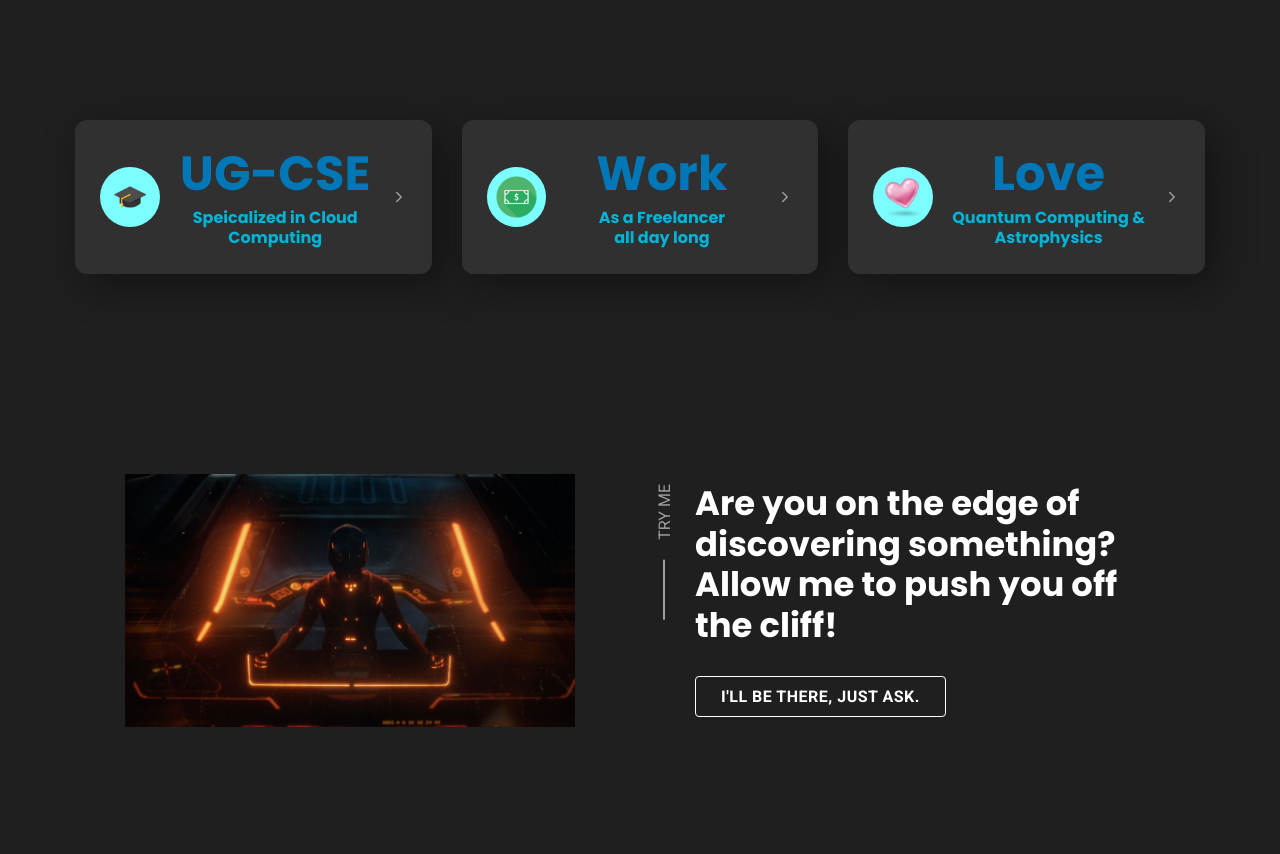
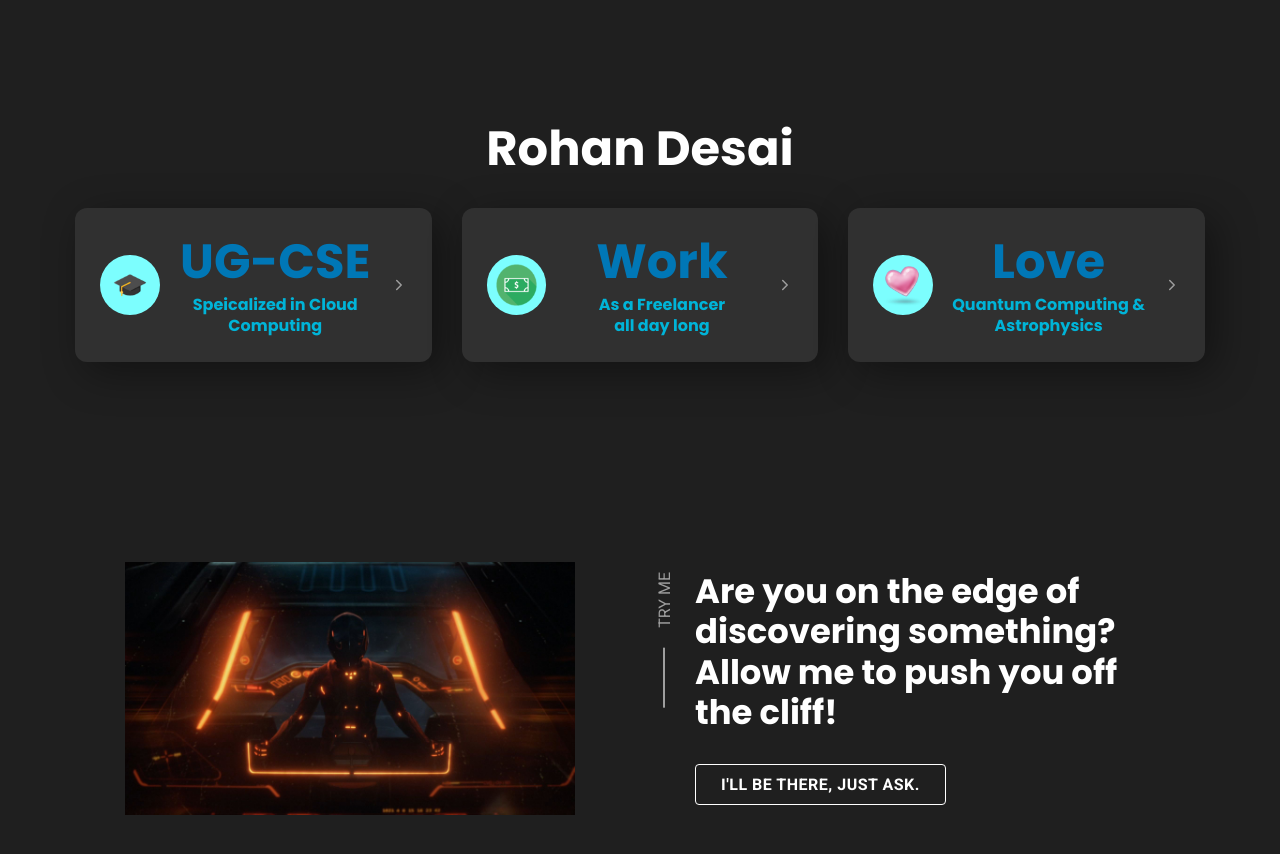
Before and after one commit to RohanDesai7/RohanDesai7.github.io, a plain HTML site: page index.html in a window 1280 px wide. Shown: the part 880-1734 px from the top of the page. Drawn offline with nearby package versions, Linux system fonts and the light colour scheme; a web font is replaced by a local one.

Commit message:
Update index.html

```diff
--- a/index.html
+++ b/index.html
@@ -98,6 +98,7 @@
       </section>
 
       <section class="stats" id="stats">
+        <h2 class="h2 hero-title">Rohan Desai</h2>
         <ul class="stats-list">
           <li>
             <a href="#skills" class="stats-card">
```
